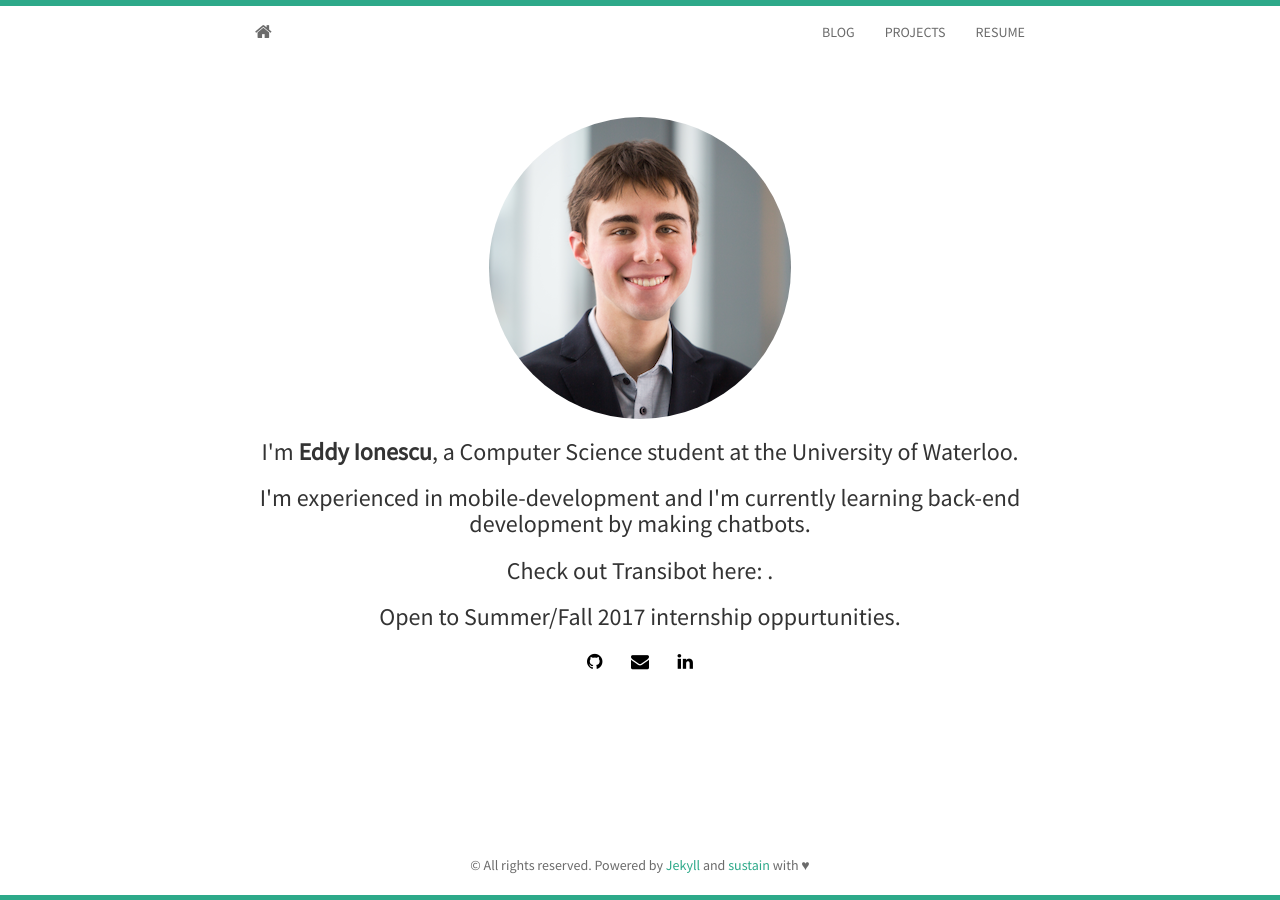
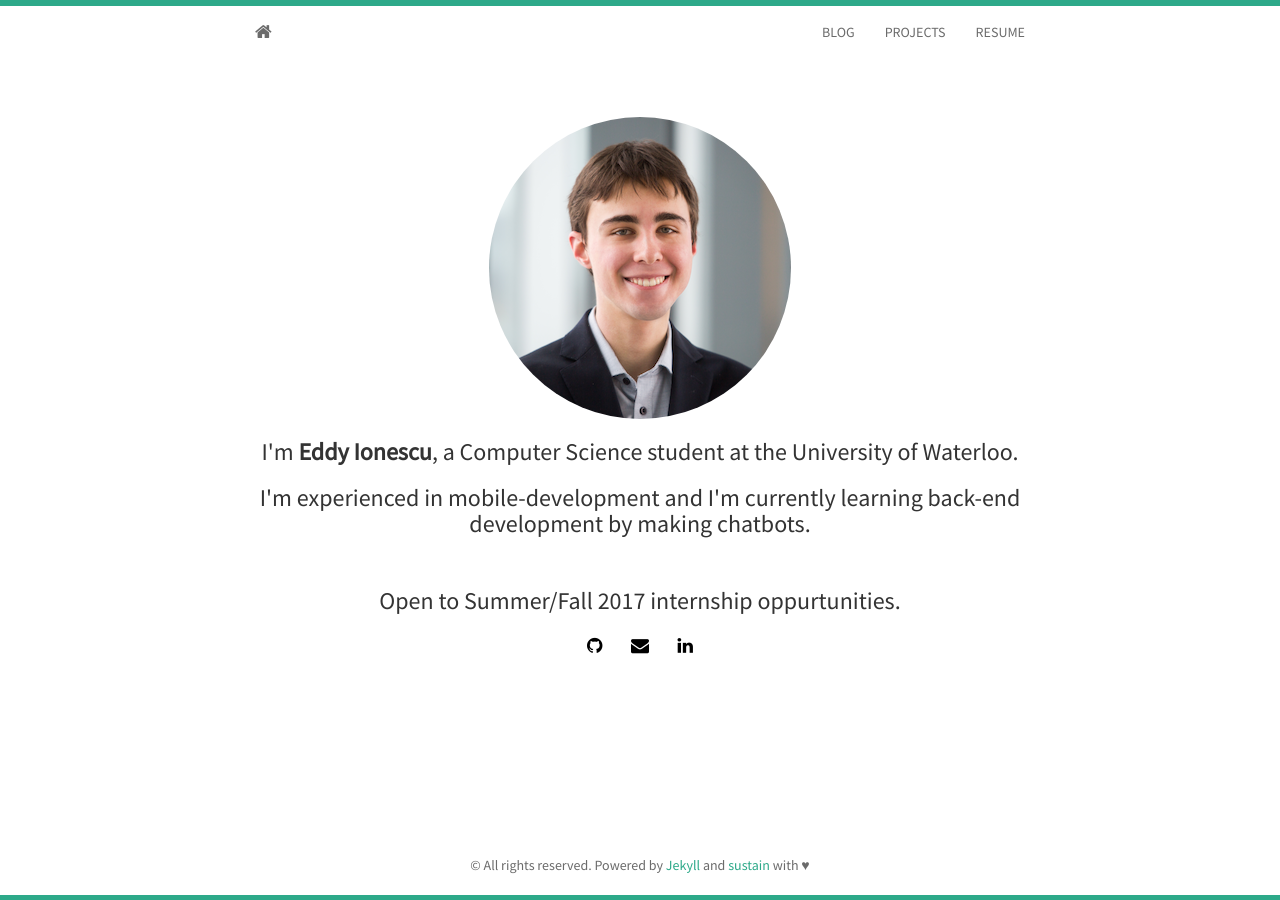
Before and after one commit to EddyIonescu/eddyionescu.github.io, a Jekyll site: the page built from index.html, in a window 1280 px wide. Built offline with Jekyll 4.4.1, drawn with Linux system fonts in a browser that asks for light colours; nearby versions of some CDN libraries; the list of posts is cut into pages by our own code.

Commit message:
Update index.html

```diff
--- a/index.html
+++ b/index.html
@@ -8,8 +8,7 @@
 		<img class="img-circle" src="{{ site.baseurl }}static/img/{{ site.avatar }}" alt="Responsive image">
 	  </div>
 	  <h3>I'm <strong>{{ site.author }}</strong>, a Computer Science student at the University of Waterloo.</h3>
-	  <h3>I'm experienced in mobile-development and I'm currently learning back-end development by making chatbots.</h3>
-	  <h3>Check out Transibot here: <a href="https://transibot.com"> </a>.</h3>
+	  <h3>I'm experienced in mobile-development and I'm currently learning back-end development by making chatbots.</h3><br/>
 	  <h3>Open to Summer/Fall 2017 internship oppurtunities.
 	  {% include social.html %}
 	</div>
```
